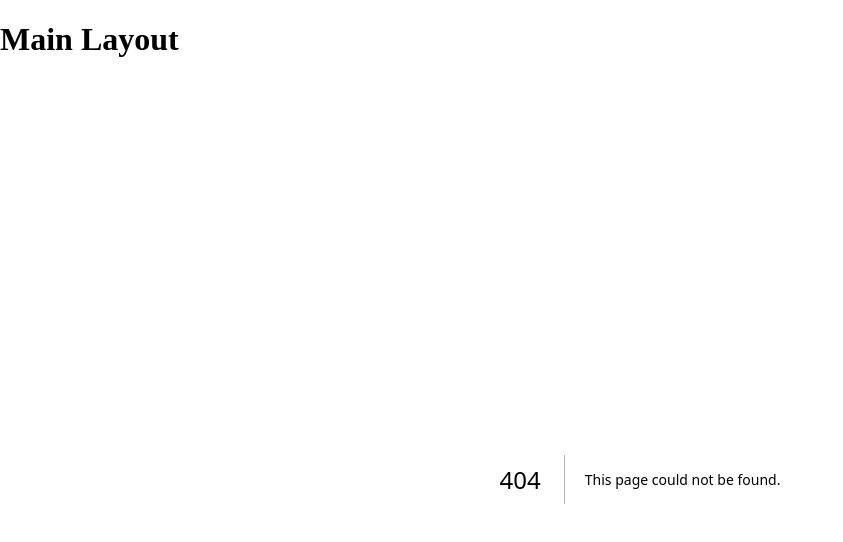
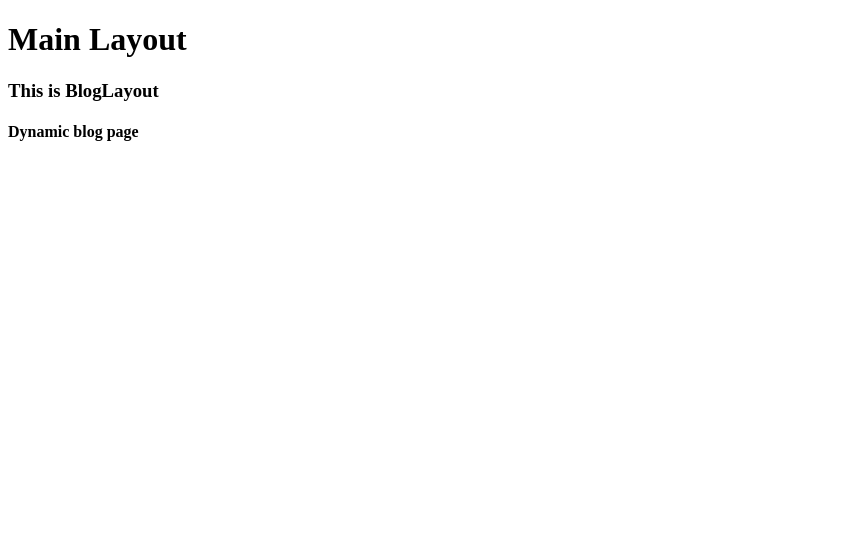
Before and after one commit to Ashiqur1819/PRISMA-PRESS-FRONTEND-WITH-NEXT.JS, a Next.js app: page /blogs/1 in a window 1280 px wide. Before the commit this address had no page. Shown: the top 542 px of the page, without its empty margins (0-843 px from the left). Built offline with nearby package versions, Linux system fonts and the light colour scheme.

Commit message:
Exploring Linking And Navigation

```diff
--- /dev/null
+++ b/app/blogs/[slug]/page.tsx
@@ -0,0 +1,12 @@
+import React from 'react'
+
+function page() {
+
+  return (
+    <div>
+      <h4>Dynamic blog page</h4>
+    </div>
+  )
+}
+
+export default page
--- a/app/blogs/layout.tsx
+++ b/app/blogs/layout.tsx
@@ -3,7 +3,7 @@ import React from 'react'
 function BlogLayout({children} : {children: React.ReactNode}) {
   return (
     <div>
-        <h3>This is blogs BlogLayout</h3>
+        <h3>This is BlogLayout</h3>
       {children}
     </div>
   )
--- a/app/page.tsx
+++ b/app/page.tsx
@@ -1,7 +1,11 @@
+import Link from "next/link";
+
 export default function Home() {
   return (
     <div>
       Hello World
+      <br />
+      <Link href={"/blogs"}>Blogs</Link>
     </div>
   );
 }
```
